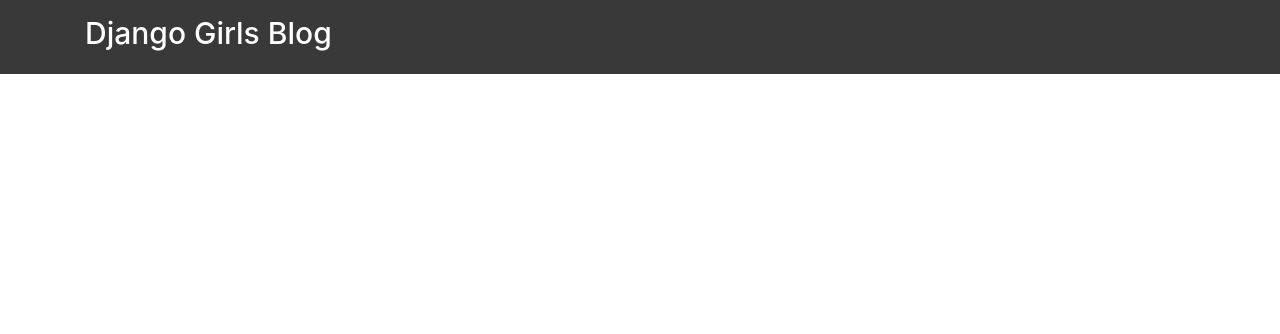
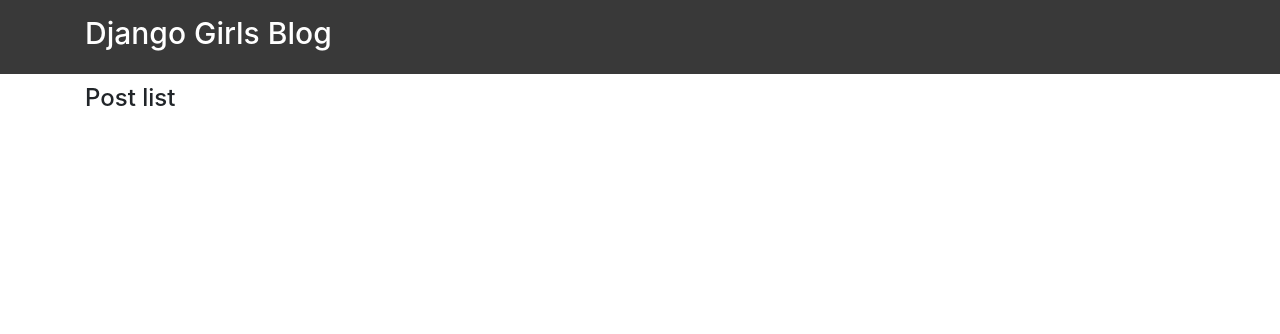
Before and after one commit to petershan1119/Djangogirls-Tutorial, a Django app: page /list in a window 1280 px wide. Shown: the top 334 px of the page. Run offline with Django 3.2, Linux system fonts and the light colour scheme; data that the repository does not hold is empty; some libraries are stand-ins or nearby versions.

Commit message:
다시 base.html에 중복 HTML작성 및 extends로 템플릿 확장 사용 살짝 수정

```diff
--- /dev/null
+++ b/django/templates/base.html
@@ -0,0 +1,29 @@
+{% load static %}
+<!doctype html>
+<html lang="en">
+<head>
+    <meta charset="UTF-8">
+    <meta name="viewport"
+          content="width=device-width, user-scalable=no, initial-scale=1.0, maximum-scale=1.0, minimum-scale=1.0">
+    <meta http-equiv="X-UA-Compatible" content="ie=edge">
+    <title>DjangoGirls Tutorial</title>
+    <link rel="stylesheet" href="{% static 'bootstrap/css/bootstrap.css' %}">
+    <link rel="stylesheet" href="{% static 'css/blog.css' %}">
+</head>
+<body>
+<div class="header">
+    <div class="container">
+        <h1><a href="{% url 'post-list' %}">Django Girls Blog</a></h1>
+        {#        {% for post in posts %}#}
+        {#        <div>{{ post.title }}</div>#}
+        {#        {% endfor %}#}
+    </div>
+</div>
+
+<div class="container">
+    <h2>{% block title %}{% endblock %}</h2>
+    {% block content %}
+    {% endblock %}
+</div>
+</body>
+</html>
--- a/django/templates/blog/post_list.html
+++ b/django/templates/blog/post_list.html
@@ -1,26 +1,8 @@
-{% load static %}
-<!doctype html>
-<html lang="en">
-<head>
-    <meta charset="UTF-8">
-    <meta name="viewport"
-          content="width=device-width, user-scalable=no, initial-scale=1.0, maximum-scale=1.0, minimum-scale=1.0">
-    <meta http-equiv="X-UA-Compatible" content="ie=edge">
-    <title>DjangoGirls Tutorial</title>
-    <link rel="stylesheet" href="{% static 'bootstrap/css/bootstrap.css' %}">
-    <link rel="stylesheet" href="{% static 'css/blog.css' %}">
-</head>
-<body>
-<div class="header">
-    <div class="container">
-        <h1><a href="{% url 'post-list' %}">Django Girls Blog</a></h1>
-        <!--{% for post in posts %}-->
-        <!--<div>{{ post.title }}</div>-->
-        <!--{% endfor %}-->
-    </div>
-</div>
+{% extends 'base.html' %}
 
-<div class="container">
+{% block title %}Post list{% endblock %}
+
+{% block content %}
     {% for post in posts %}
         <div class="post">
             <p class="'post-date">published: {{ post.published_date }}</p>
@@ -29,12 +11,4 @@
             <p class="post-content"> {{ post.content|linebreaksbr|truncatewords:30 }}</p>
         </div>
     {% endfor %}
-
-<!--<div>-->
-    <!--<p>published: 14.06.2014, 12:14</p>-->
-    <!--<h2><a href="">My second post</a></h2>-->
-    <!--<p>Aenean eu leo quam. Pellentesque ornare sem lacinia quam venenatis vestibulum. Donec id elit non mi porta gravida at eget metus. Fusce dapibus, tellus ac cursus commodo, tortor mauris condimentum nibh, ut f.</p>-->
-<!--</div>>-->
-</div>
-</body>
-</html>
+{% endblock %}
```
Also changed, not shown: django/templates/blog/post_detail.html (+6 -31 lines). Lines whose indentation alone changed are shown as unchanged.
